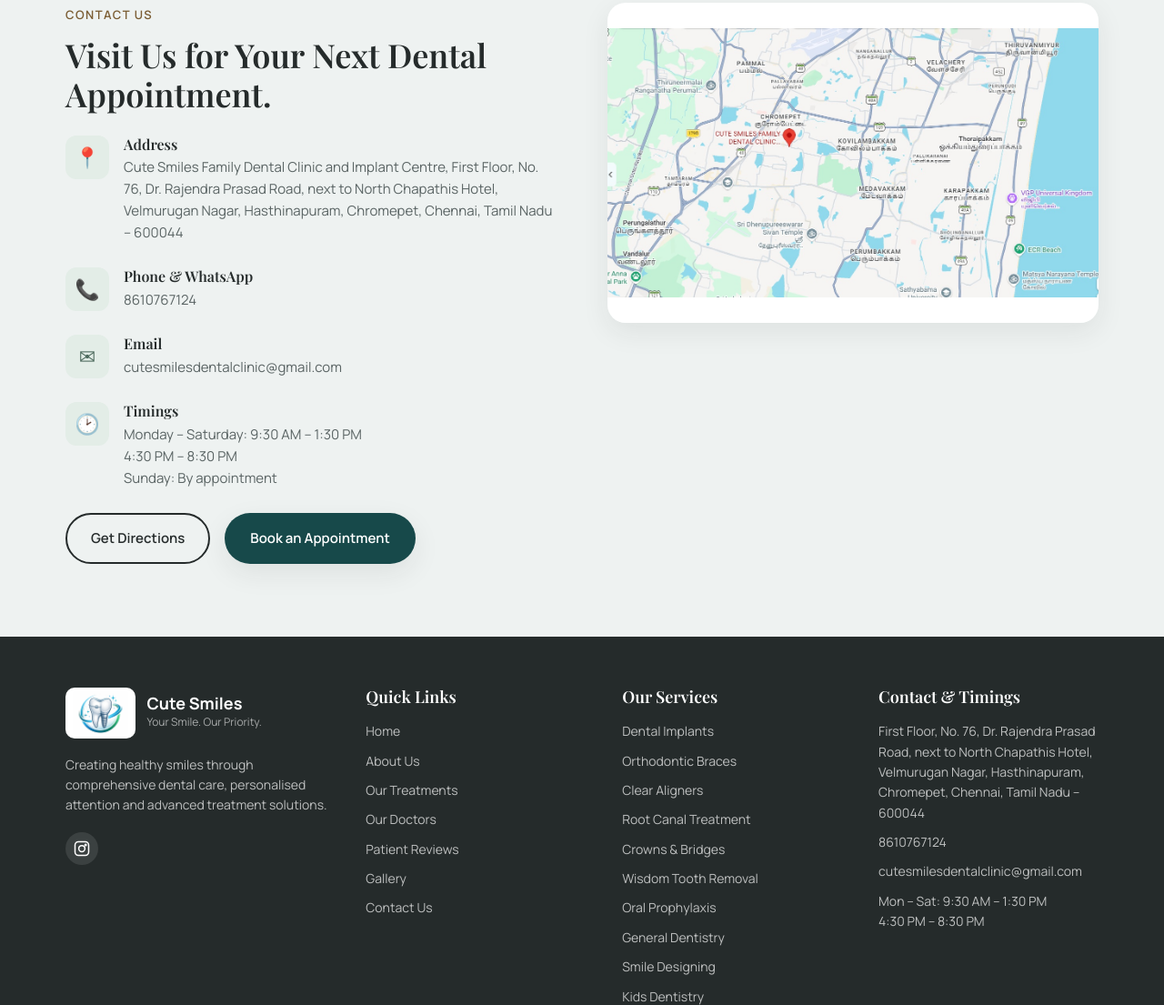
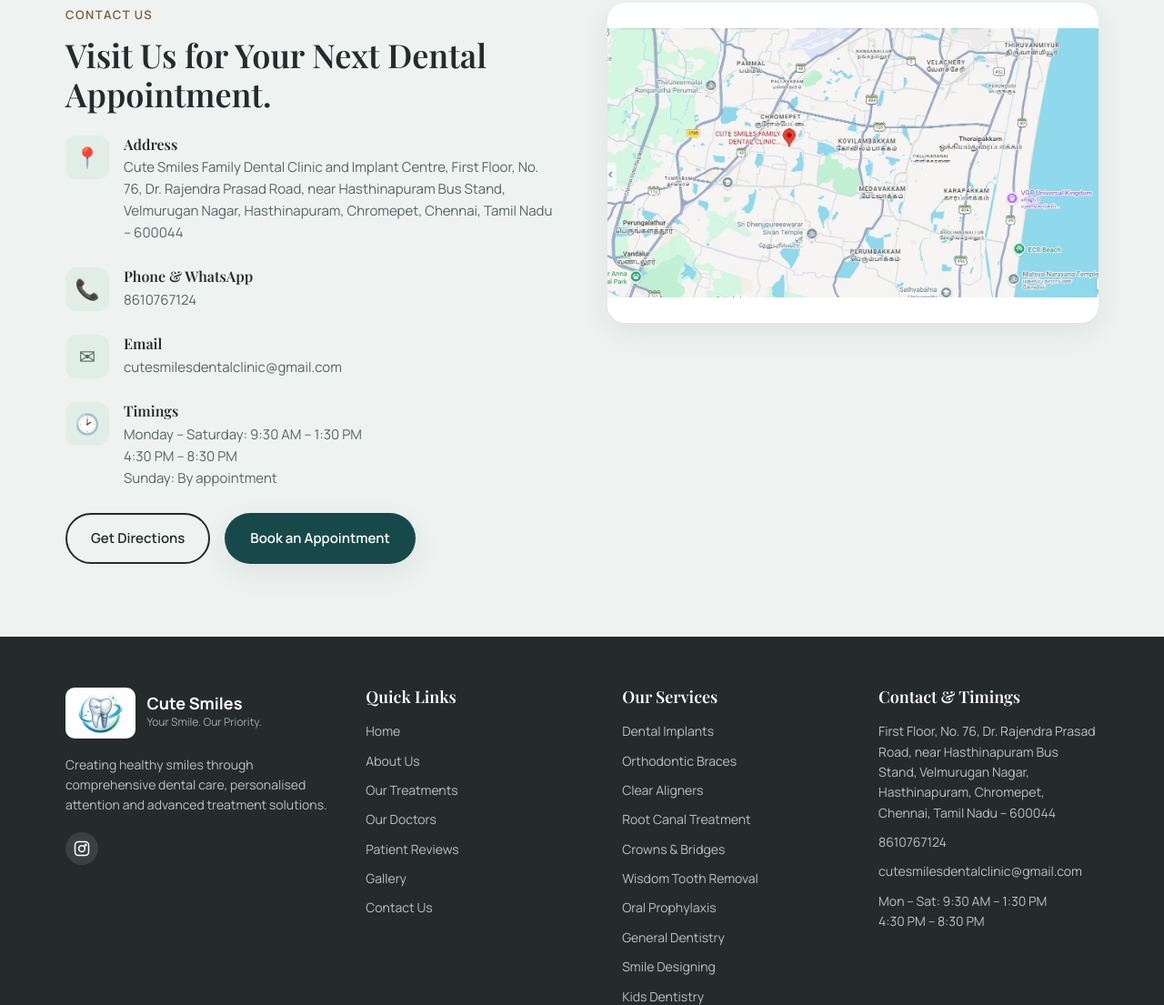
Before and after one commit to cutesmilesfamilydentalclinic/clinic-website-landing-page-new, a plain HTML site: page index.html in a window 1280 px wide. Shown: the part 8411-9516 px from the top of the page at 91% size. Drawn offline with nearby package versions, Linux system fonts and the light colour scheme.

Commit message:
Add files via upload

```diff
--- a/index.html
+++ b/index.html
@@ -1020,7 +1020,7 @@
             <div class="icon-badge">&#128205;</div>
             <div>
               <h3>Address</h3>
-              <p>Cute Smiles Family Dental Clinic and Implant Centre, First Floor, No. 76, Dr. Rajendra Prasad Road, next to North Chapathis Hotel, Velmurugan Nagar, Hasthinapuram, Chromepet, Chennai, Tamil Nadu – 600044</p>
+              <p>Cute Smiles Family Dental Clinic and Implant Centre, First Floor, No. 76, Dr. Rajendra Prasad Road, near Hasthinapuram Bus Stand, Velmurugan Nagar, Hasthinapuram, Chromepet, Chennai, Tamil Nadu – 600044</p>
             </div>
           </div>
           <div class="info-row">
@@ -1111,7 +1111,7 @@
         <div>
           <h3>Contact &amp; Timings</h3>
           <ul>
-            <li>First Floor, No. 76, Dr. Rajendra Prasad Road, next to North Chapathis Hotel, Velmurugan Nagar, Hasthinapuram, Chromepet, Chennai, Tamil Nadu – 600044</li>
+            <li>First Floor, No. 76, Dr. Rajendra Prasad Road, near Hasthinapuram Bus Stand, Velmurugan Nagar, Hasthinapuram, Chromepet, Chennai, Tamil Nadu – 600044</li>
             <li>8610767124</li>
             <li>cutesmilesdentalclinic@gmail.com</li>
             <li>Mon – Sat: 9:30 AM – 1:30 PM<br>4:30 PM – 8:30 PM</li>
```
